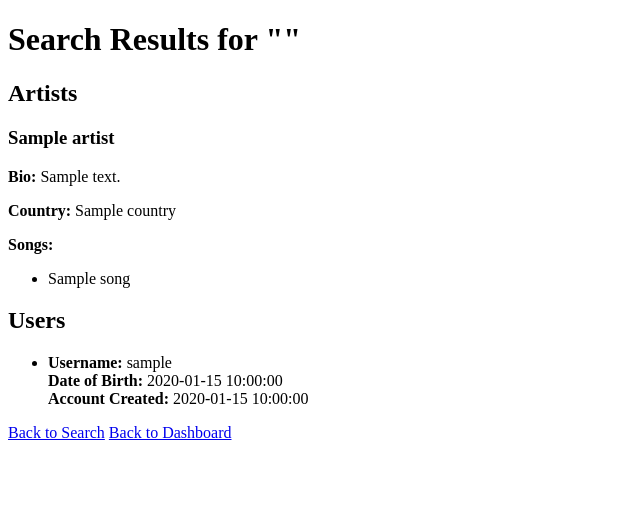
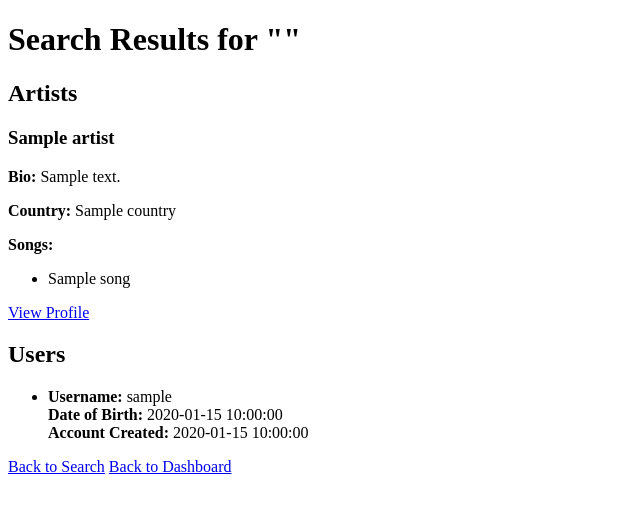
Before and after one commit to weijiej/music-socialmedia-server, a Flask app: template templates/search_result.html in a window 1280 px wide. Shown: the top 513 px of the page, without its empty margins (0-640 px from the left). Run offline with Flask 3, Linux system fonts and the light colour scheme; the template is opened without the code that fills it: most values are stand-ins (such as "Sample title", 1, 10 or a date in 2020); parts of the project's set-up code (start-up, migrations or seed data) failed here and were passed over.

Commit message:
Update search_result.html

```diff
--- a/templates/search_result.html
+++ b/templates/search_result.html
@@ -21,11 +21,15 @@
                     <li>{{ song }}</li>
                 {% endfor %}
             </ul>
+            <a href="{{ url_for('artist_profile', artist_name=artist_name) }}">
+                View Profile
+            </a>
         </div>
     {% endfor %}
 {% else %}
     <p>No matching artists found.</p>
 {% endif %}
+
 
     <!-- User Results -->
     <h2>Users</h2>
```
Lines whose indentation alone changed are shown as unchanged.
